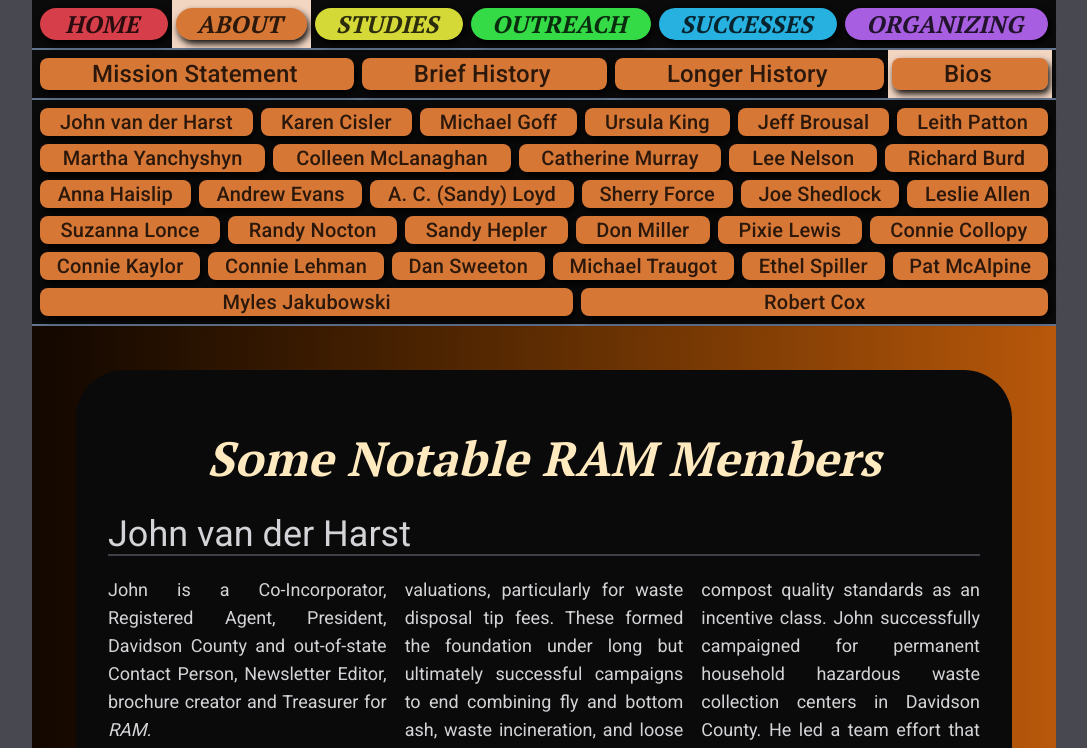
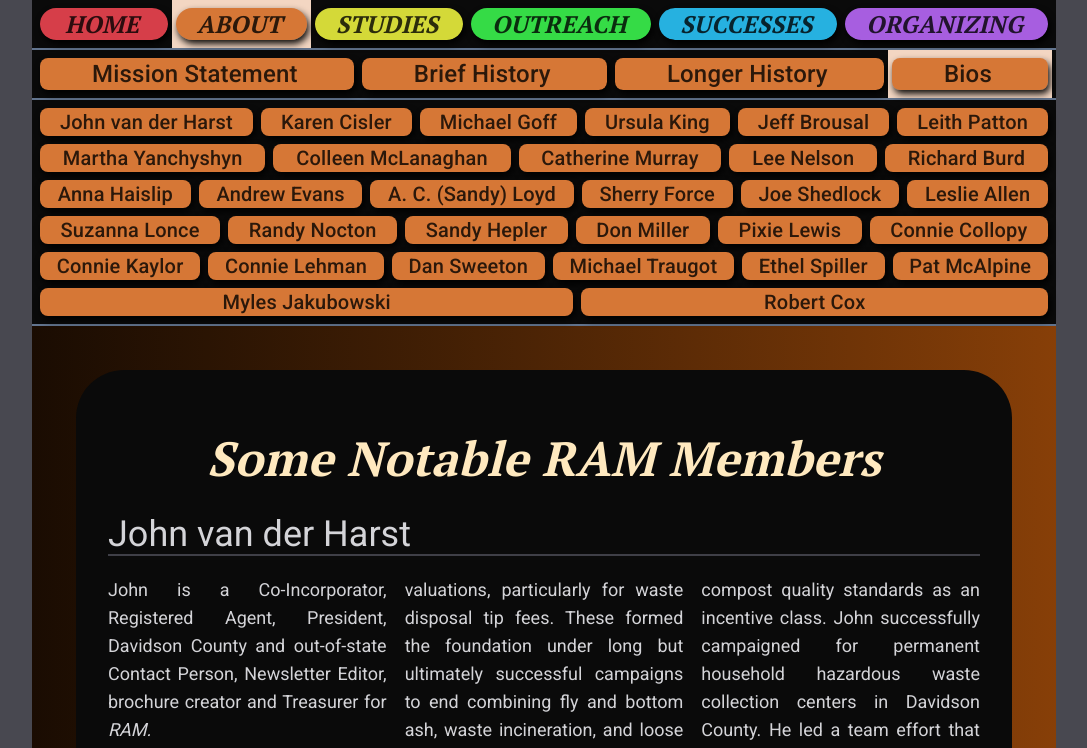
Before and after one commit to Richard-Burd/ram-v2, a Next.js app: page /about/bios in a window 1280 px wide. Shown: the top 748 px of the page, without its empty margins (96-1183 px from the left). Built offline with nearby package versions, Linux system fonts and the light colour scheme; a web font is replaced by a local one.

Commit message:
fix on bios background gradient

```diff
--- a/src/app/about/bios/page.js
+++ b/src/app/about/bios/page.js
@@ -57,7 +57,7 @@ export default function Bios() {
     "columns-1 md:columns-2 lg:columns-3 my-7 standard-font-3 text-justify text-lg";
   return (
     <div>
-      <div className="bg-gradient-to-l from-[#b8580b] to-[#120700] pb-72 text-zinc-300">
+      <div className="bg-gradient-to-l from-[#873f08] to-[#1a0c02] pb-72 text-zinc-300">
         <SecondaryNavbar {...primaryHierarchyProps} />
         <FragmentIdentifierNavbar {...secondaryHierarchyProps} />
         <div
```
